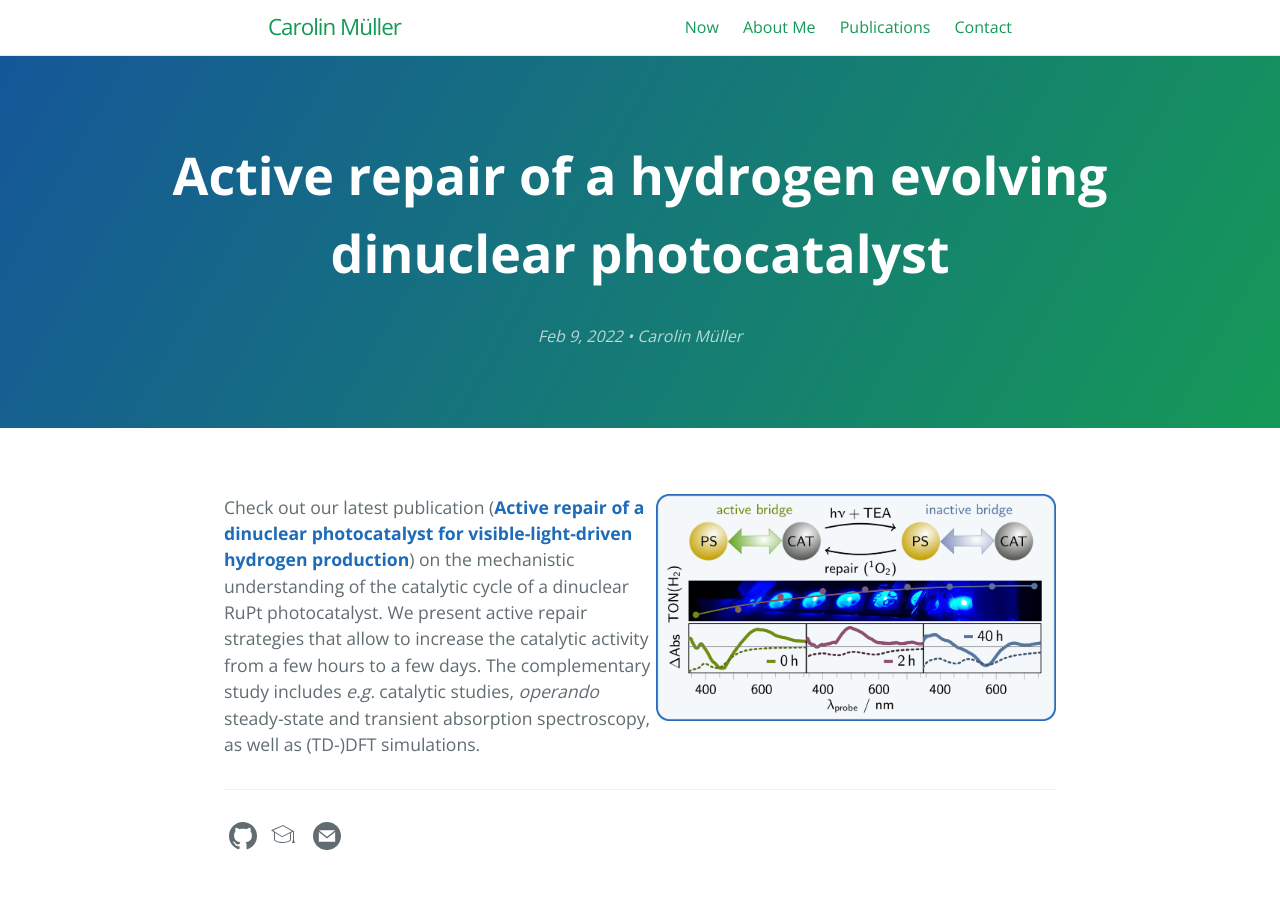
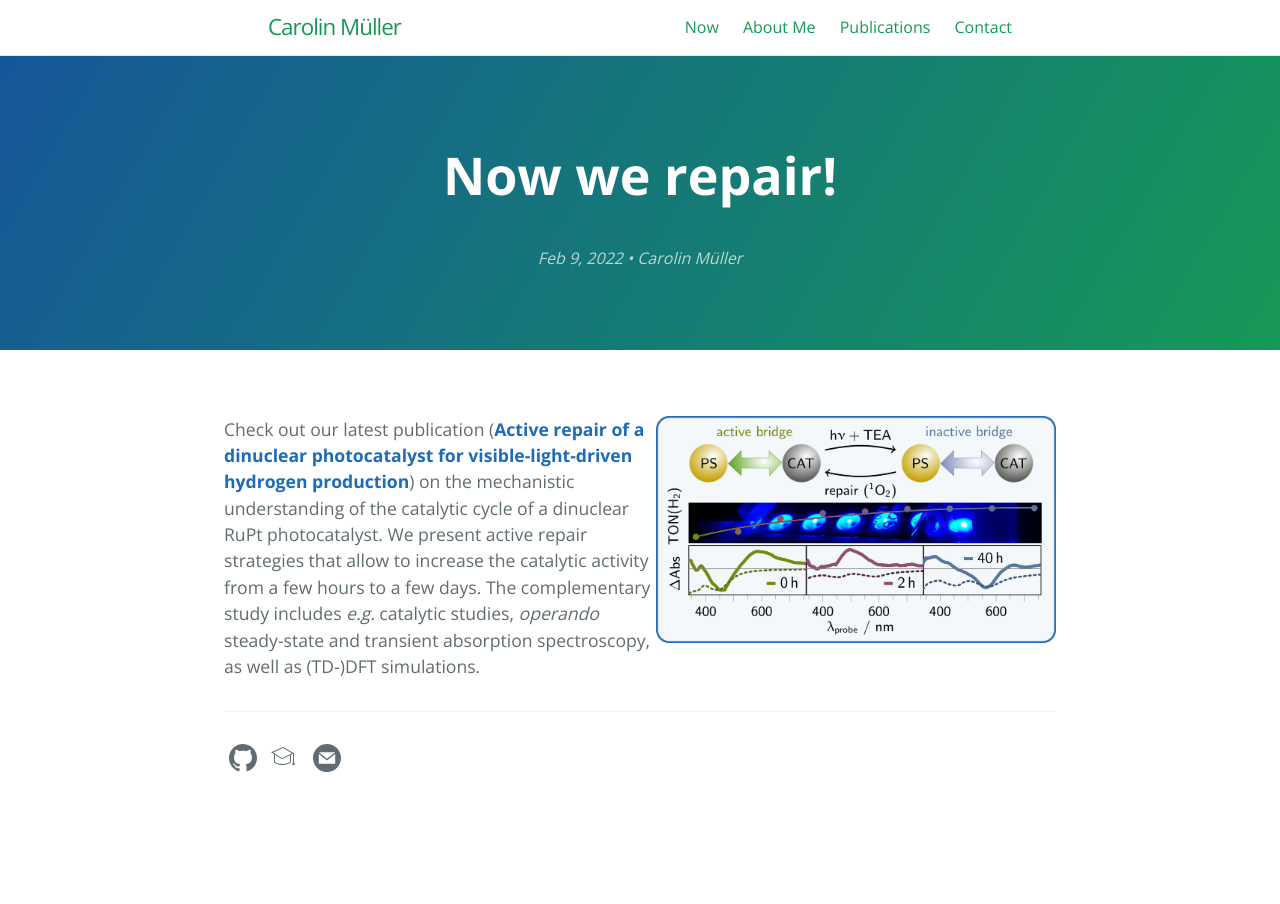
Before and after one commit to carolin-m/carolin-m.github.io, a Jekyll site: the page built from _posts/2022-02-09-ActiveRepair_NatChem.md, in a window 1280 px wide. Built offline with Jekyll 4.4.1, drawn with Linux system fonts in a browser that asks for light colours.

Commit message:
Update 2022-02-09-ActiveRepair_NatChem.md

```diff
--- a/_posts/2022-02-09-ActiveRepair_NatChem.md
+++ b/_posts/2022-02-09-ActiveRepair_NatChem.md
@@ -1,6 +1,6 @@
 ---
 layout: post
-title: "Active repair of a hydrogen evolving dinuclear photocatalyst"
+title: "Now we repair!"
 ---
 
 <img style="float: right;" width=400 src='https://raw.githubusercontent.com/carolin-m/carolin-m.github.io/main/images/TOC_Active-Repair_NatChem.png'>
```
